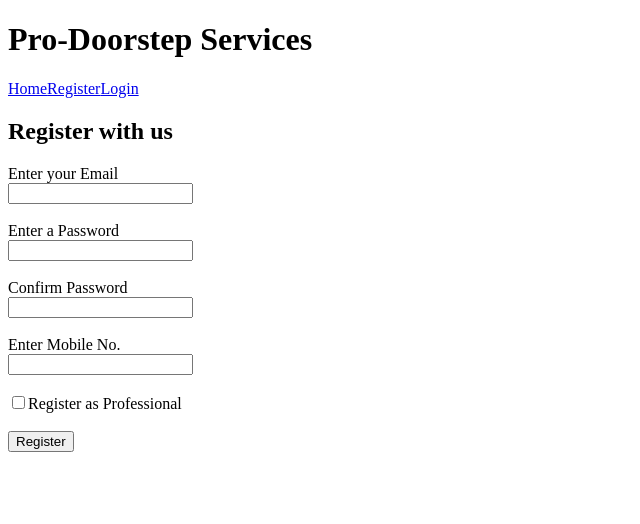
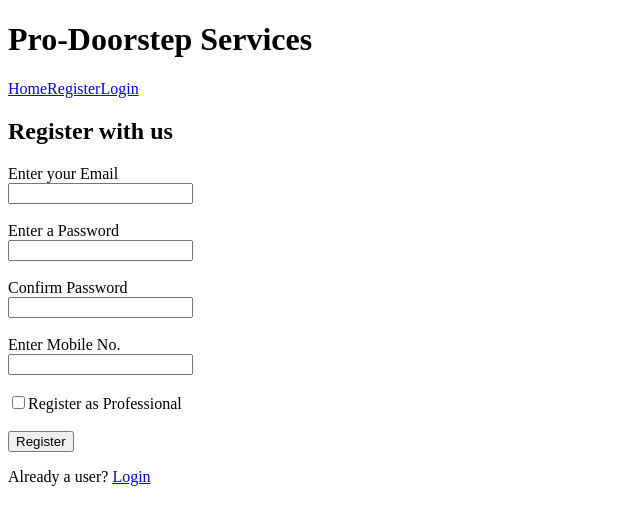
Before and after one commit to yadav-pratik/Professional-DS-Front-End, a React (Create React App) app: page /user/register in a window 1280 px wide. Shown: the top 524 px of the page, without its empty margins (0-640 px from the left). Built offline with nearby package versions, Linux system fonts and the light colour scheme.

Commit message:
added Link component inside Register component

```diff
--- a/src/components/authentication/Register.js
+++ b/src/components/authentication/Register.js
@@ -1,4 +1,5 @@
 import React, {useState} from 'react'
+import {Link} from 'react-router-dom'
 
 import { isEmail, isMobilePhone } from 'validator'
 
@@ -146,6 +147,7 @@ const Register = () => {
                 value="Register"
             />
         </form>
+        <p>Already a user? <Link to="/user/login">Login</Link></p>
     </div>
   )
 }
```
